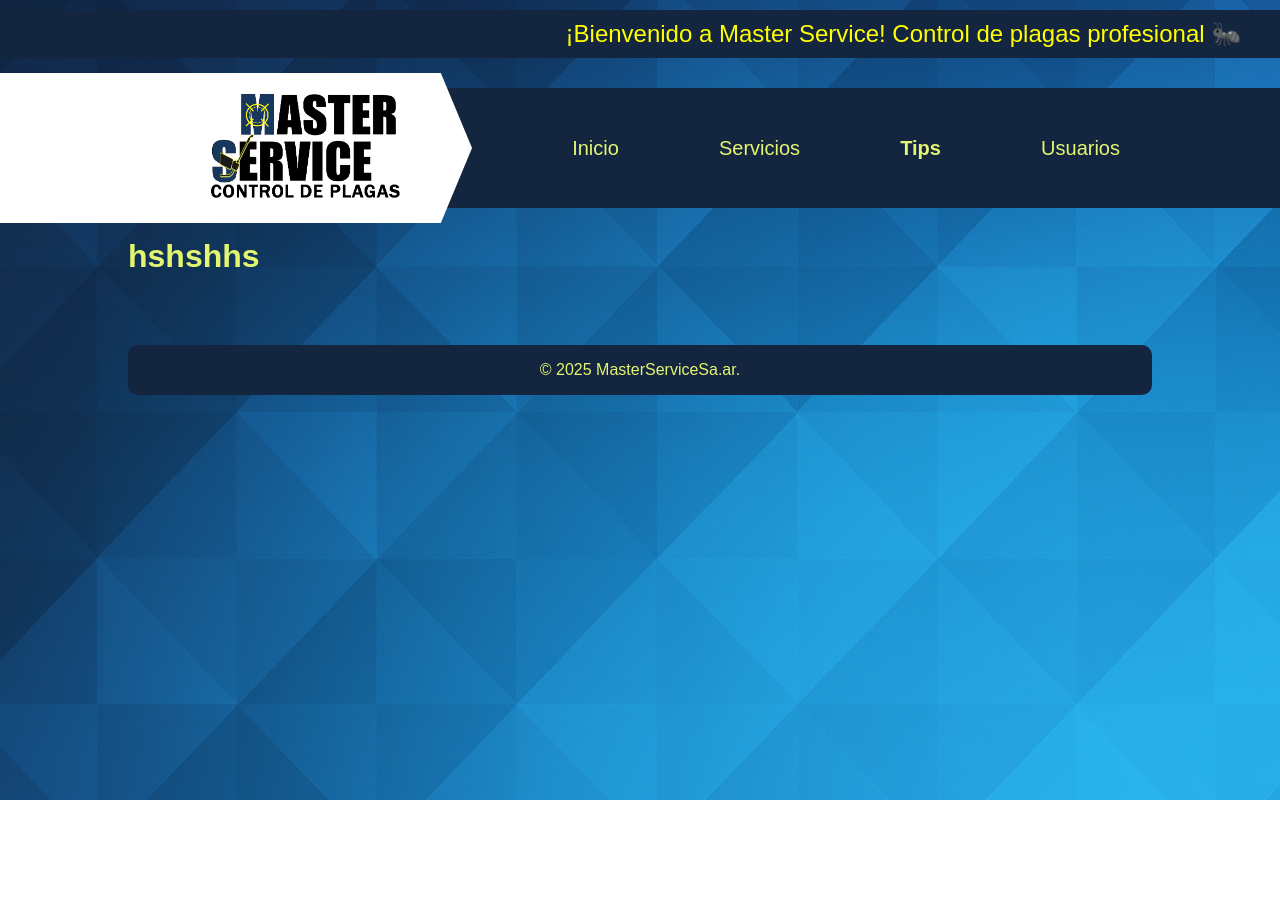
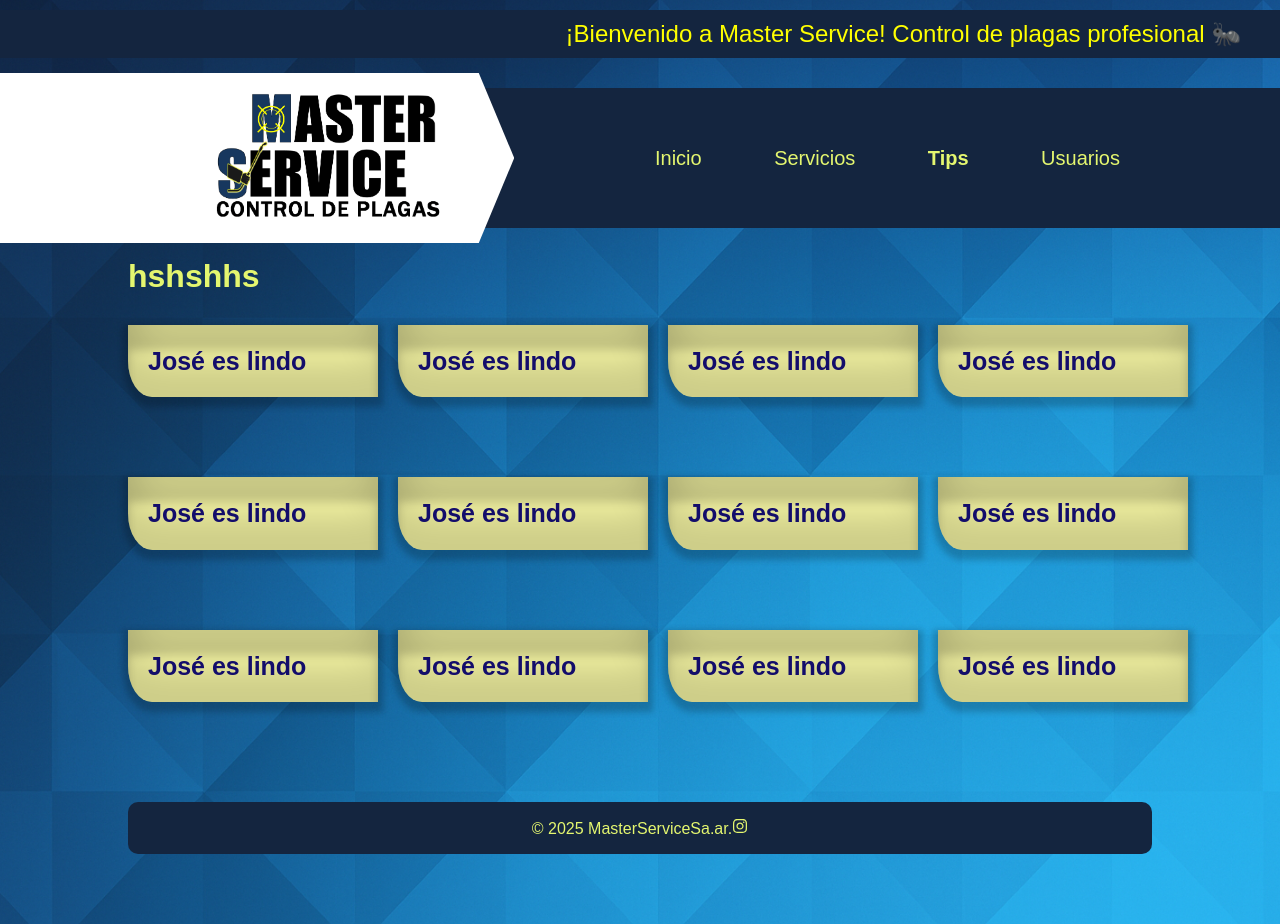
Before and after one commit to JoseMaldonado03/master-service-sa.ar, a Next.js app: page /tips in a window 1280 px wide. Before the commit the page ends 800 px from the top, so only its background shows below. Built offline with nearby package versions, Linux system fonts and the light colour scheme.

Commit message:
fixed navbar and created postit component

```diff
--- a/app/tips/page.tsx
+++ b/app/tips/page.tsx
@@ -1,7 +1,84 @@
+import PostIt from '@/components/PostIt'
+import PostItContainer from '@/components/PostItContainer'
+
 export default function Tips() {
   return (
     <>
       <h1>hshshhs</h1>
+      <PostItContainer>
+        <PostIt title="José es lindo">
+          Lorem ipsum dolor sit amet consectetur adipisicing elit. Doloribus a
+          numquam, reprehenderit perspiciatis culpa aliquam nostrum pariatur quo
+          ea consequatur dolore deleniti. Laborum aperiam magni, tempore
+          perferendis pariatur reprehenderit ab.
+        </PostIt>
+        <PostIt title="José es lindo">
+          Lorem ipsum dolor sit amet consectetur adipisicing elit. Doloribus a
+          numquam, reprehenderit perspiciatis culpa aliquam nostrum pariatur quo
+          ea consequatur dolore deleniti. Laborum aperiam magni, tempore
+          perferendis pariatur reprehenderit ab.
+        </PostIt>
+        <PostIt title="José es lindo">
+          Lorem ipsum dolor sit amet consectetur adipisicing elit. Doloribus a
+          numquam, reprehenderit perspiciatis culpa aliquam nostrum pariatur quo
+          ea consequatur dolore deleniti. Laborum aperiam magni, tempore
+          perferendis pariatur reprehenderit ab.
+        </PostIt>
+        <PostIt title="José es lindo">
+          Lorem ipsum dolor sit amet consectetur adipisicing elit. Doloribus a
+          numquam, reprehenderit perspiciatis culpa aliquam nostrum pariatur quo
+          ea consequatur dolore deleniti. Laborum aperiam magni, tempore
+          perferendis pariatur reprehenderit ab.
+        </PostIt>
+        <PostIt title="José es lindo">
+          Lorem ipsum dolor sit amet consectetur adipisicing elit. Doloribus a
+          numquam, reprehenderit perspiciatis culpa aliquam nostrum pariatur quo
+          ea consequatur dolore deleniti. Laborum aperiam magni, tempore
+          perferendis pariatur reprehenderit ab.
+        </PostIt>
+        <PostIt title="José es lindo">
+          Lorem ipsum dolor sit amet consectetur adipisicing elit. Doloribus a
+          numquam, reprehenderit perspiciatis culpa aliquam nostrum pariatur quo
+          ea consequatur dolore deleniti. Laborum aperiam magni, tempore
+          perferendis pariatur reprehenderit ab.
+        </PostIt>
+        <PostIt title="José es lindo">
+          Lorem ipsum dolor sit amet consectetur adipisicing elit. Doloribus a
+          numquam, reprehenderit perspiciatis culpa aliquam nostrum pariatur quo
+          ea consequatur dolore deleniti. Laborum aperiam magni, tempore
+          perferendis pariatur reprehenderit ab.
+        </PostIt>
+        <PostIt title="José es lindo">
+          Lorem ipsum dolor sit amet consectetur adipisicing elit. Doloribus a
+          numquam, reprehenderit perspiciatis culpa aliquam nostrum pariatur quo
+          ea consequatur dolore deleniti. Laborum aperiam magni, tempore
+          perferendis pariatur reprehenderit ab.
+        </PostIt>
+        <PostIt title="José es lindo">
+          Lorem ipsum dolor sit amet consectetur adipisicing elit. Doloribus a
+          numquam, reprehenderit perspiciatis culpa aliquam nostrum pariatur quo
+          ea consequatur dolore deleniti. Laborum aperiam magni, tempore
+          perferendis pariatur reprehenderit ab.
+        </PostIt>
+        <PostIt title="José es lindo">
+          Lorem ipsum dolor sit amet consectetur adipisicing elit. Doloribus a
+          numquam, reprehenderit perspiciatis culpa aliquam nostrum pariatur quo
+          ea consequatur dolore deleniti. Laborum aperiam magni, tempore
+          perferendis pariatur reprehenderit ab.
+        </PostIt>
+        <PostIt title="José es lindo">
+          Lorem ipsum dolor sit amet consectetur adipisicing elit. Doloribus a
+          numquam, reprehenderit perspiciatis culpa aliquam nostrum pariatur quo
+          ea consequatur dolore deleniti. Laborum aperiam magni, tempore
+          perferendis pariatur reprehenderit ab.
+        </PostIt>
+        <PostIt title="José es lindo">
+          Lorem ipsum dolor sit amet consectetur adipisicing elit. Doloribus a
+          numquam, reprehenderit perspiciatis culpa aliquam nostrum pariatur quo
+          ea consequatur dolore deleniti. Laborum aperiam magni, tempore
+          perferendis pariatur reprehenderit ab.
+        </PostIt>
+      </PostItContainer>
     </>
   )
 }
--- a/components/Footer/index.tsx
+++ b/components/Footer/index.tsx
@@ -1,9 +1,12 @@
+import { FaInstagram } from 'react-icons/fa6'
+
 import classes from './styles.module.css'
 
 export default function Footer() {
   return (
     <footer className={classes.footer}>
       © {new Date().getFullYear()} MasterServiceSa.ar.
+      <FaInstagram />
     </footer>
   )
 }
--- a/components/NavBar/index.tsx
+++ b/components/NavBar/index.tsx
@@ -11,6 +11,7 @@ export default function NavBar({ children }: PropsWithChildren) {
   const [menuOpen, setMenuOpen] = useState(false)
   return (
     <div className={classes.container}>
+      <div className={classes.logoContainer}>
         <button
           className={classes.hamburguesa}
           onClick={() => setMenuOpen(!menuOpen)}
@@ -18,8 +19,8 @@ export default function NavBar({ children }: PropsWithChildren) {
           {menuOpen ? <AiOutlineClose /> : <GiHamburgerMenu />}
         </button>
         <Image className={classes.logo} src={Logo} alt="" />
+      </div>
       <nav data-mobile-open={menuOpen} className={classes.navBar}>
-        <Image className={classes.logo} src={Logo} alt="" />
         {children}
       </nav>
     </div>
--- a/components/NavBar/styles.module.css
+++ b/components/NavBar/styles.module.css
@@ -2,17 +2,10 @@
   margin: 30px auto;
   position: relative;
   width: 960px;
+  background-color: white;
+  padding: 10px;
+  flex-direction: column;
   display: flex;
-  justify-content: flex-start;
-  background-color: white;
-
-  > img {
-    display: block;
-
-    @media (min-width: 800px){
-      display: none;
-    }}
-
 
   &::after {
     @media (min-width: 800px) {
@@ -36,27 +29,30 @@
     display: inline-block;
     right: -100vw;
     width: 100vw;
+    top: -0px;
   }
 
-  @media (min-width: 800px){
+  @media (min-width: 800px) {
     background-color: var(--color-box-background);
+    flex-direction: row;
+    padding: 0;
+    align-items: center;
+  }
+}
 
-  }
+.logoContainer {
+  display: flex;
+  width: 100%;
 }
 
 .navBar {
   display: none;
-   img{
-    display: none;
-
-    @media (min-width: 800px){
-      display: block;
-    }
-  }
+  padding-left: 20px;
 
   &[data-mobile-open='true'] {
     display: flex;
     flex-direction: column;
+    margin-top: 20px;
   }
 
   @media (min-width: 800px) {
@@ -75,15 +71,16 @@
 }
 
 .logo {
-    width: 150px;
-    height: auto;
-    background-color: white;
+  width: 150px;
+  height: auto;
+  background-color: white;
   @media (min-width: 800px) {
     width: auto;
     padding: 20px 60px 20px 20px;
     background-color: white;
-    height: 150px;
+    height: 170px;
     clip-path: polygon(0 0, 90% 0, 100% 50%, 90% 100%, 0 100%);
+    margin: -15px 0;
   }
 }
 
--- /dev/null
+++ b/components/PostIt/index.tsx
@@ -0,0 +1,15 @@
+'use client'
+
+import classes from './styles.module.css'
+
+interface PostItProps {
+  title?: string
+}
+
+export default function PostIt(props: React.PropsWithChildren<PostItProps>) {
+  return (
+    <div className={classes.postit} onClick={() => alert(props.children)}>
+      {props.title && <h3 className={classes.title}>{props.title}</h3>}
+    </div>
+  )
+}
--- /dev/null
+++ b/components/PostIt/styles.module.css
@@ -0,0 +1,33 @@
+.postit {
+  cursor: pointer;
+  width: 250px;
+  position: relative;
+  background: #ffa;
+  overflow: hidden;
+  margin: 30px auto;
+  padding: 20px;
+  border-radius: 0 0 0 30px/45px;
+  box-shadow:
+    inset 0 -40px 40px rgba(0, 0, 0, 0.2),
+    inset 0 25px 10px rgba(0, 0, 0, 0.2),
+    0 5px 6px 5px rgba(0, 0, 0, 0.2);
+  line-height: 1.7em;
+  font-size: 19px;
+  color: #130d6b;
+
+  &::after {
+    content: '';
+    display: block;
+    position: absolute;
+    width: 75%;
+    height: 20px;
+    border-radius: 50%;
+    bottom: 0px;
+    left: 10%;
+  }
+}
+
+.title {
+  font-size: 25px;
+  position: relative;
+}
--- /dev/null
+++ b/components/PostItContainer/index.tsx
@@ -0,0 +1,5 @@
+import classes from './styles.module.css'
+
+export default function PostItContainer(props: React.PropsWithChildren) {
+  return <div className={classes.container}>{props.children}</div>
+}
--- /dev/null
+++ b/components/PostItContainer/styles.module.css
@@ -0,0 +1,5 @@
+.container {
+  display: grid;
+  grid-template-columns: repeat(4, 1fr);
+  gap: 20px;
+}
--- a/components/presentation/styles.module.css
+++ b/components/presentation/styles.module.css
@@ -14,11 +14,13 @@
   height: 100px;
   width: auto;
   margin-left: 20px;
+  display: none;
 
   @media (min-width: 800px) {
     height: 200px;
     width: auto;
     margin-left: 50px;
+    display: block;
   }
 }
 .text {
```
Lines whose indentation alone changed are shown as unchanged.
